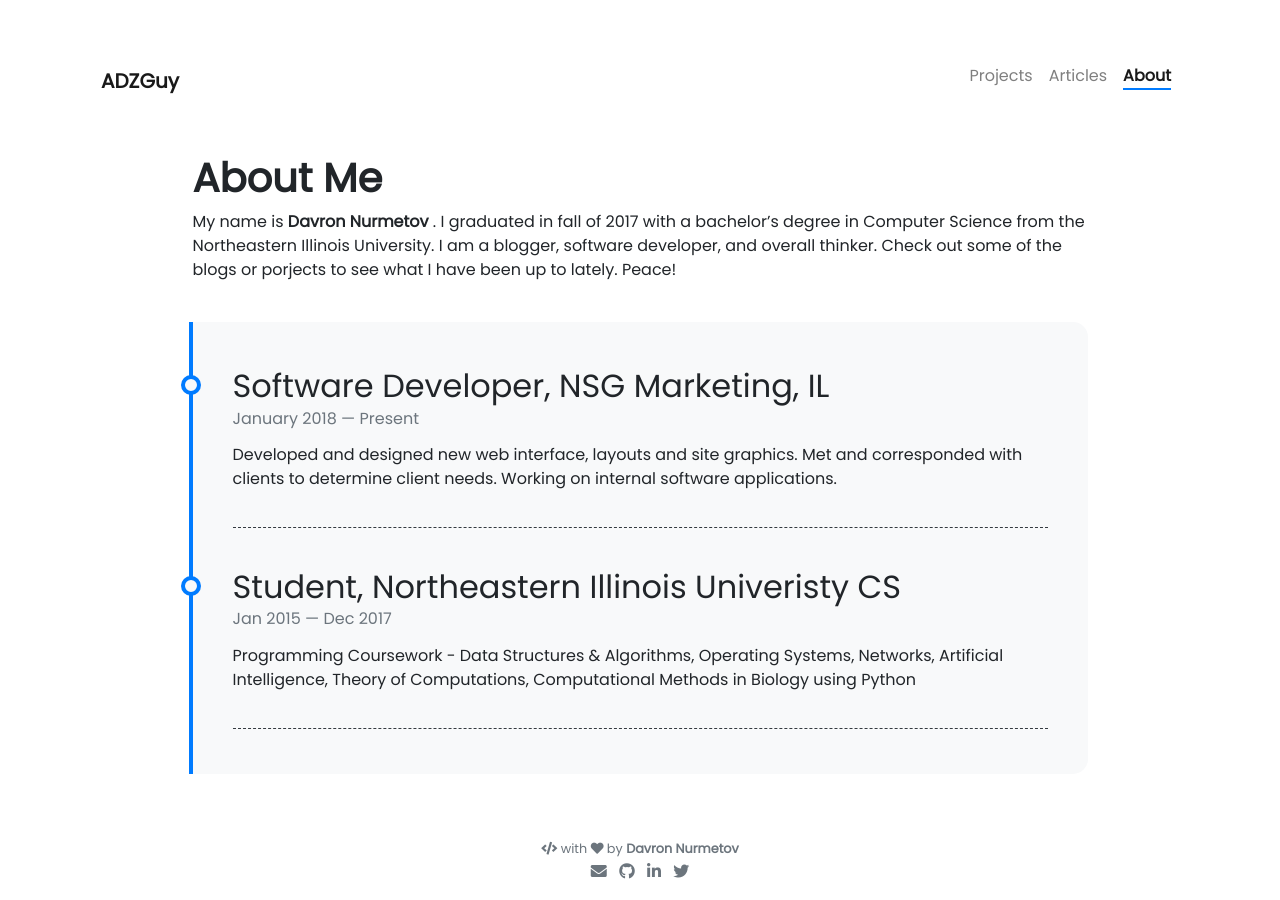
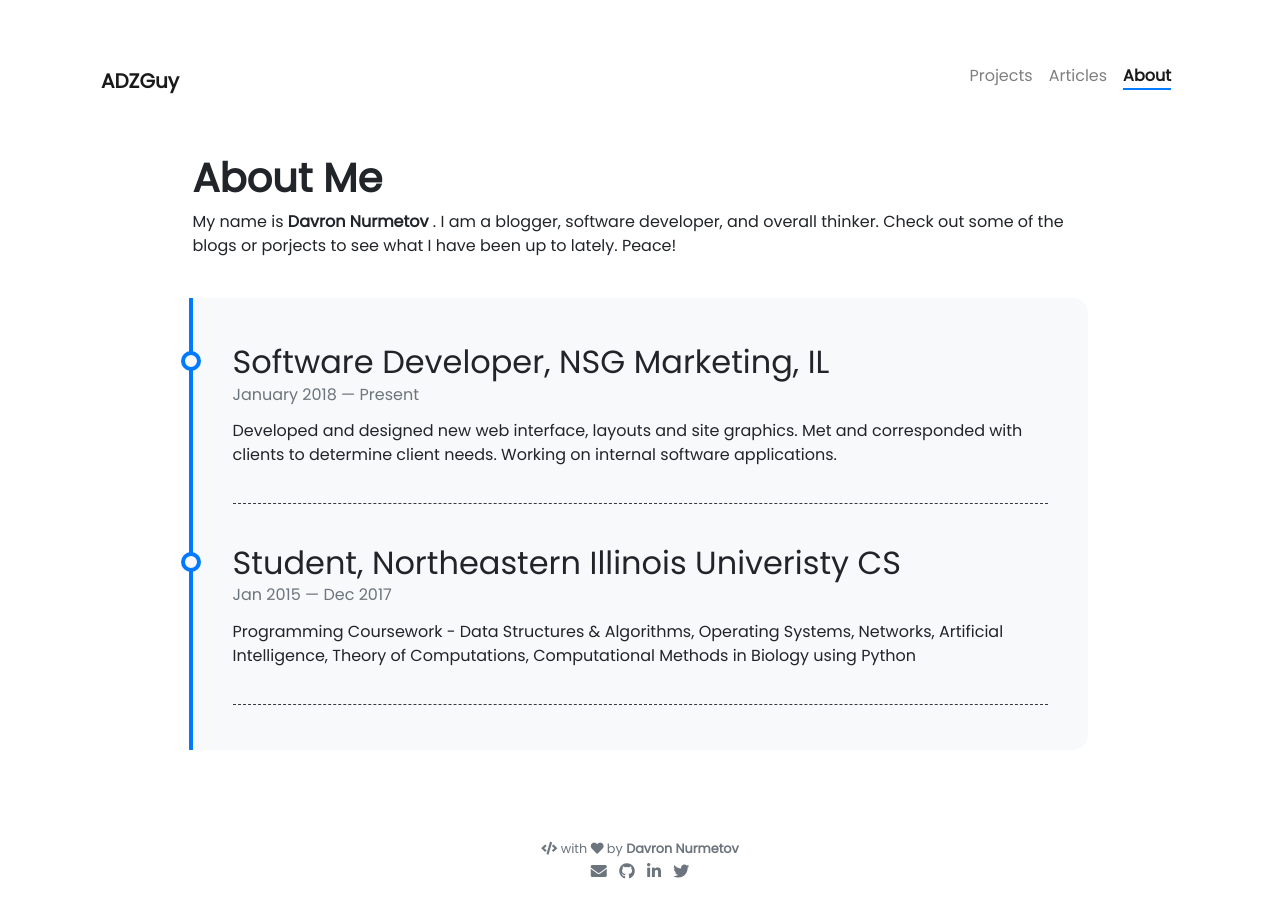
Before and after one commit to adzguy/portfolio, a Jekyll site: the page built from pages/about.md, in a window 1280 px wide. Built offline with Jekyll 4.4.1, drawn with Linux system fonts in a browser that asks for light colours; nearby versions of some CDN libraries.

Commit message:
about page

```diff
--- a/pages/about.md
+++ b/pages/about.md
@@ -7,7 +7,7 @@ weight: 3
 
 # **About Me**
 
-My name is **{{ site.author.name }}** . I graduated in fall of 2017 with a  bachelor's degree in Computer Science from the Northeastern Illinois University. I am a blogger, software developer, and overall thinker. Check out some of the blogs or porjects to see what I have been up to lately. Peace!
+My name is **{{ site.author.name }}** . I am a blogger, software developer, and overall thinker. Check out some of the blogs or porjects to see what I have been up to lately. Peace!
 
 
 <!-- <div class="row">
```
